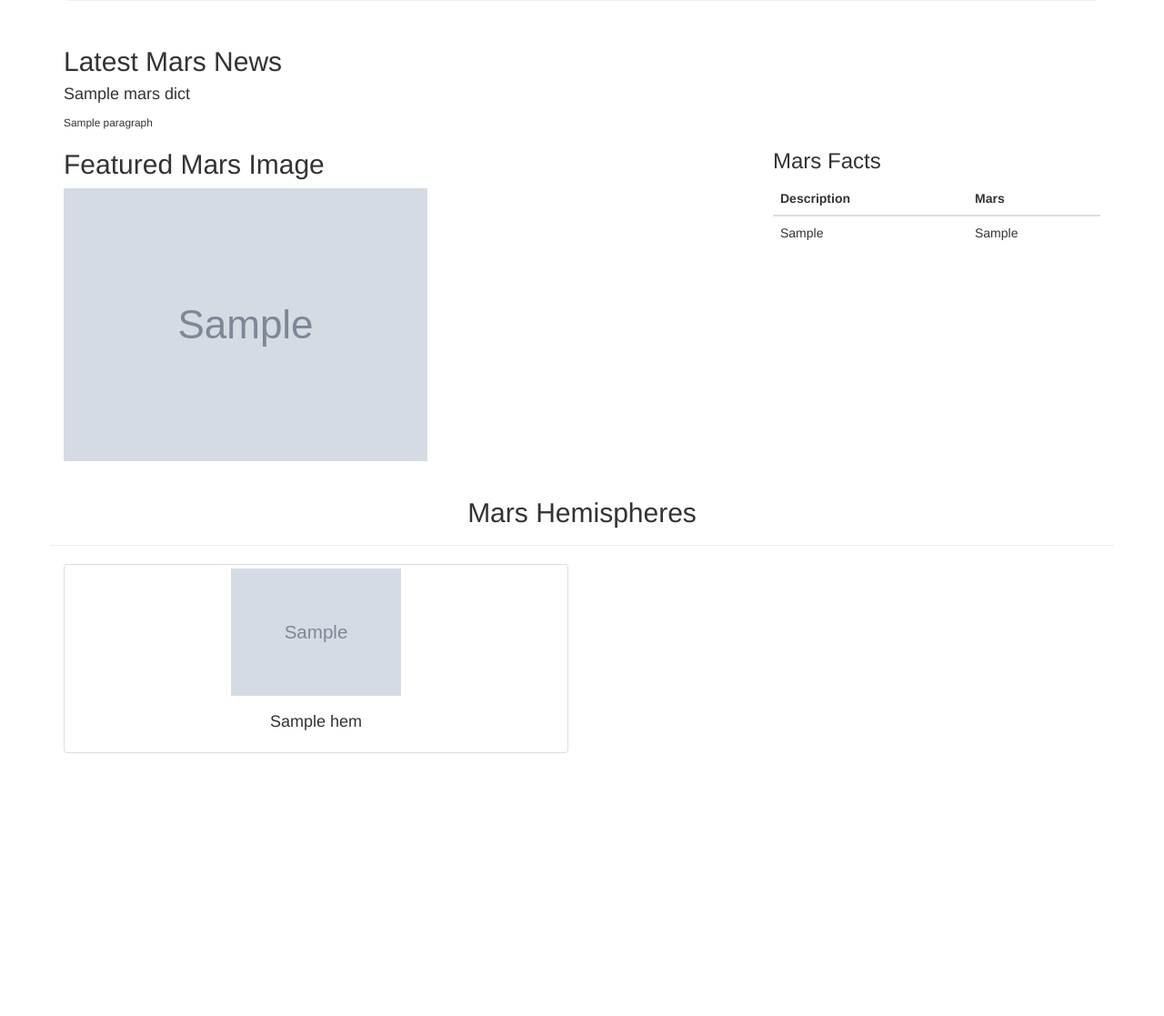
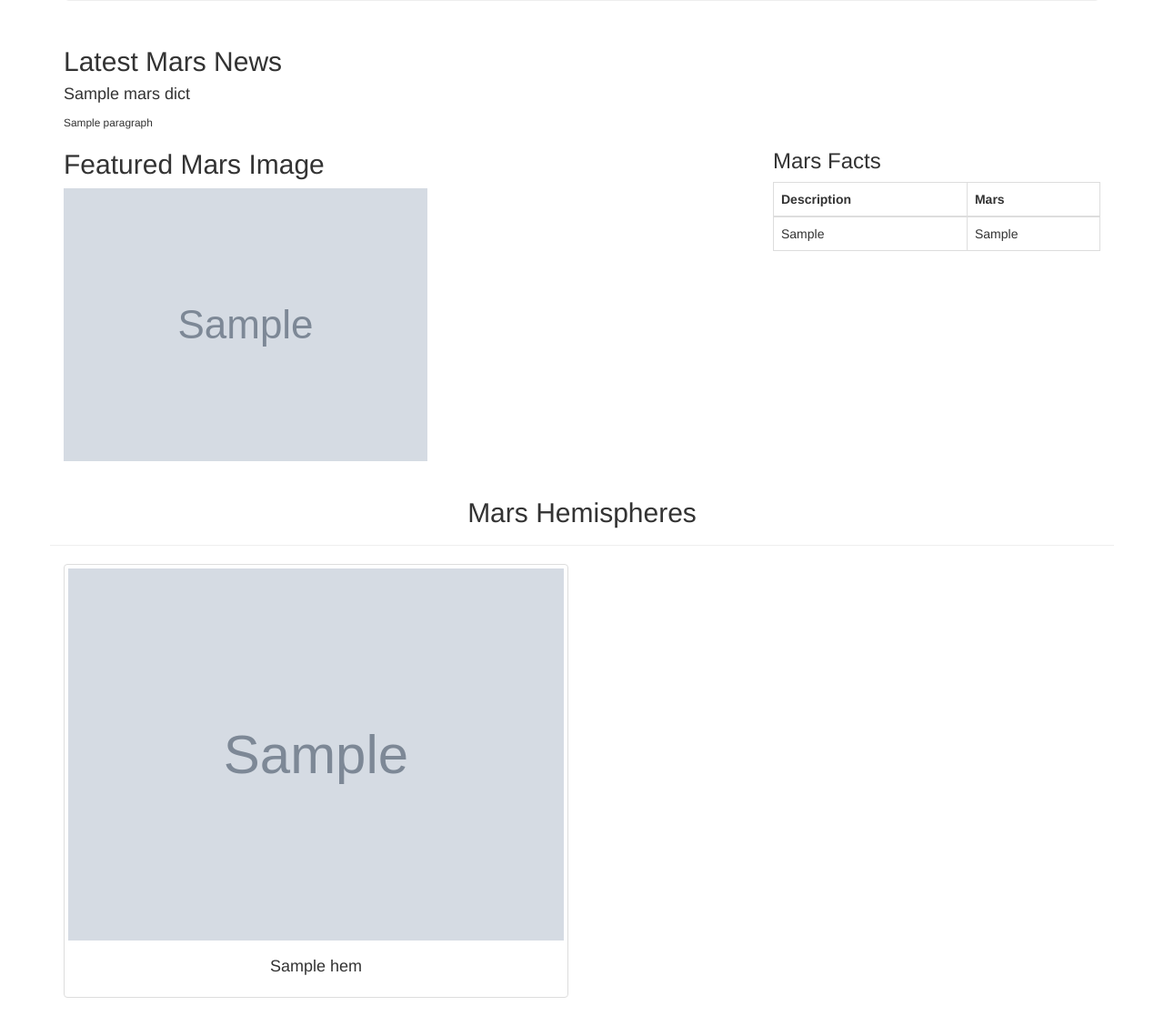
Before and after one commit to khartmann5/web-scraping-challenge, a Flask app: page / in a window 1280 px wide. Shown: the part 255-1372 px from the top of the page at 91% size. Before the commit the page ends 1083 px from the top, so only its background shows below. Run offline with Flask 2, Linux system fonts and the light colour scheme; grey boxes marked "Sample" are stand-in pictures; a database or web service that is not in the repository returns one stand-in record (values such as "Sample title"); some libraries are stand-ins or nearby versions.

Commit message:
working bootswatch and hemisphere layout

```diff
--- a/Mission_to_Mars/templates/index.html
+++ b/Mission_to_Mars/templates/index.html
@@ -8,7 +8,8 @@
   <title>Mission to Mars</title>
   <!-- <link rel="stylesheet" href="reset.css">  -->
   <!-- <link rel="stylesheet" href="bootstrap.css"> -->
-  <link rel="stylesheet" href="https://maxcdn.bootstrapcdn.com/bootstrap/3.3.7/css/bootstrap.min.css">
+  <!-- <link rel="stylesheet" href="https://maxcdn.bootstrapcdn.com/bootstrap/3.3.7/css/bootstrap.min.css"> -->
+  <link rel="stylesheet" href="https://bootswatch.com/3/united/bootstrap.min.css">
 </head>
 
 <body>
@@ -36,7 +37,7 @@
     <div class="col-md-4">
       <div>
         <h3>Mars Facts</h3>
-        <table class="table table-hover" border: 1px solid black; border-collapse: collapse;>
+        <table class="table table-hover table-bordered">
           <thead>
             <tr>
               <th scope="col">Description</th>
@@ -69,7 +70,7 @@
             {% for hem in mars_dict.mars_hemispheres %}
                 <div class="col-md-6">
                   <div class="thumbnail">
-                  <img src="{{hem.img_url}}" alt="mars hemispheres" width="187px" height="187px">
+                  <img src="{{hem.img_url}}" alt="mars hemispheres" width=100%>
                     <div class="caption" style="text-align: center;">
                     <h4> {{hem.title}} </h4>
                     </div>
```
